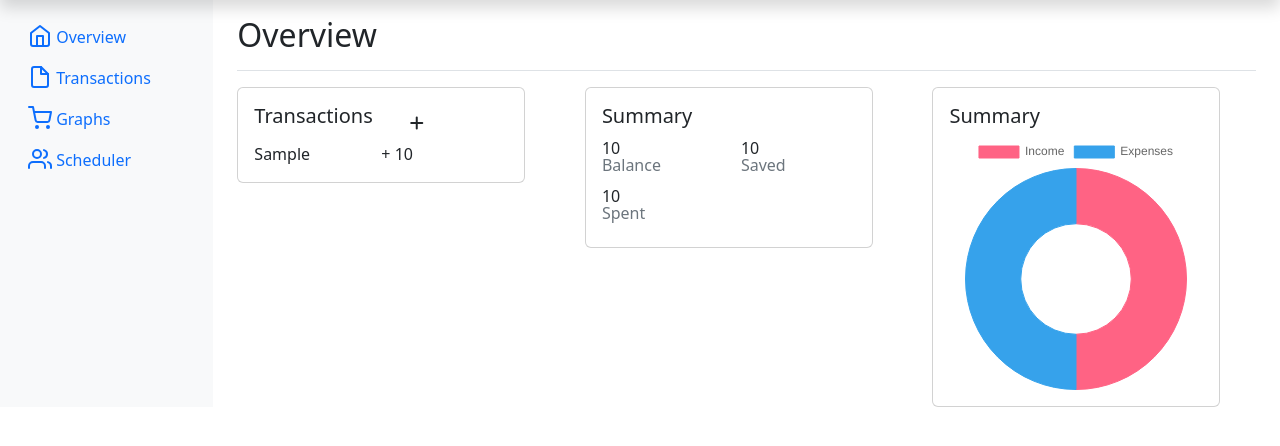
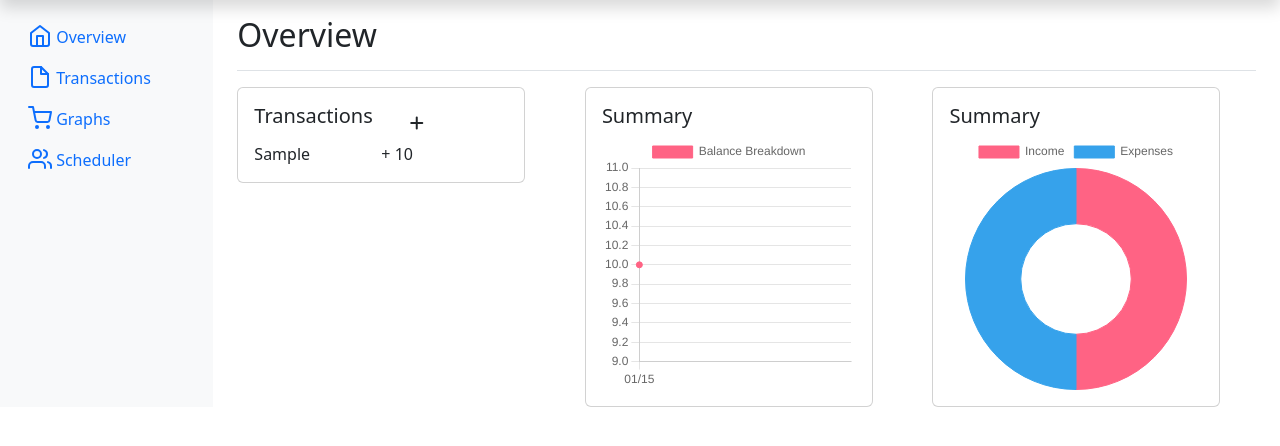
Before and after one commit to RomeoEncinares/Expense-Tracker, a Django app: template templates/home.html in a window 1280 px wide. Shown: the part 40-486 px from the top of the page. Run offline with Django 4.2, Linux system fonts and the light colour scheme; tables that the repository leaves empty hold one stand-in row (values such as "Sample post"); the template is opened without the code that fills it: values that come from a table or form of the project are taken from there, most other values are stand-ins (such as "Sample title", 1, 10 or a date in 2020); some libraries are stand-ins or nearby versions.

Commit message:
Visualize last 5 balance history through line chart

```diff
--- a/templates/home.html
+++ b/templates/home.html
@@ -85,22 +85,7 @@
             <div class="card" style="width: 18rem;">
               <div class="card-body">
                 <h5 class="card-title  ">Summary</h5>
-                <div class="row">
-                  <div class="col">
-                    {{userBalance}}
-                    <h6 class="card-subtitle mb-2 text-muted">Balance</h6>
-                  </div>
-                  <div class="col">
-                    {{savingsAmount}}
-                    <h6 class="card-subtitle mb-2 text-muted">Saved</h6>
-                  </div>
-                </div>
-                <div class="row">
-                  <div class="col">
-                    {{expensesAmount}}
-                    <h6 class="card-subtitle mb-2 text-muted">Spent</h6>
-                  </div>
-                </div>
+                <canvas id="balanceHistoryChart" width="250" height="250"></canvas>
               </div>
             </div>
           </div>
@@ -110,6 +95,11 @@
               <div class="card-body">
                 <h5 class="card-title">Summary</h5>
                 <canvas id="balanceDoughnutChart" width="250" height="250"></canvas>
+              </div>
+            </div>
+          </div>
+        </div>
+
         <script>
           const ctx = document.getElementById('balanceDoughnutChart').getContext('2d');
           const balanceDoughnutChart = new Chart(ctx, {
@@ -134,11 +124,31 @@
                   }]
               },
           });
+
+          const cty = document.getElementById('balanceHistoryChart').getContext('2d');
+          const balanceHistoryChart = new Chart(cty, {
+              type: 'line',
+              data: {
+                  labels: [{% for record in userBalanceRecord reversed %} '{{record.date|date:"m/d"}}', {% endfor %}],
+                  datasets: [{
+                      label: 'Balance Breakdown',
+                      data: [{% for record in userBalanceRecord reversed %} '{{record.balance}}', {% endfor %}],
+                      backgroundColor: [
+                        'rgb(255, 99, 132)',
+                        'rgb(54, 162, 235)',
+                        'rgb(255, 205, 86)'
+                      ],
+                      borderColor: [
+                        'rgb(255, 99, 132)',
+                        'rgb(54, 162, 235)',
+                        'rgb(255, 205, 86)'
+                      ],
+                      borderWidth: 1,
+                      hoverOffset: 5
+                  }]
+              },
+          });
       </script>
-              </div>
-            </div>
-          </div>
-        </div>
 </body>
 
 {% endblock %}
```
Lines whose indentation alone changed are shown as unchanged.
